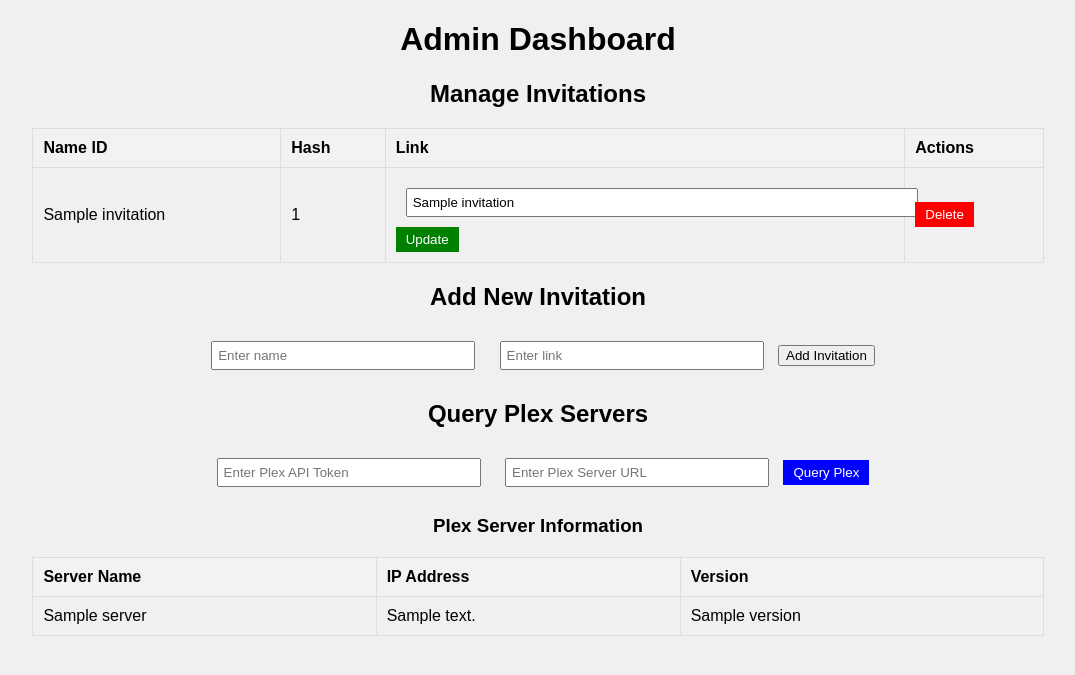
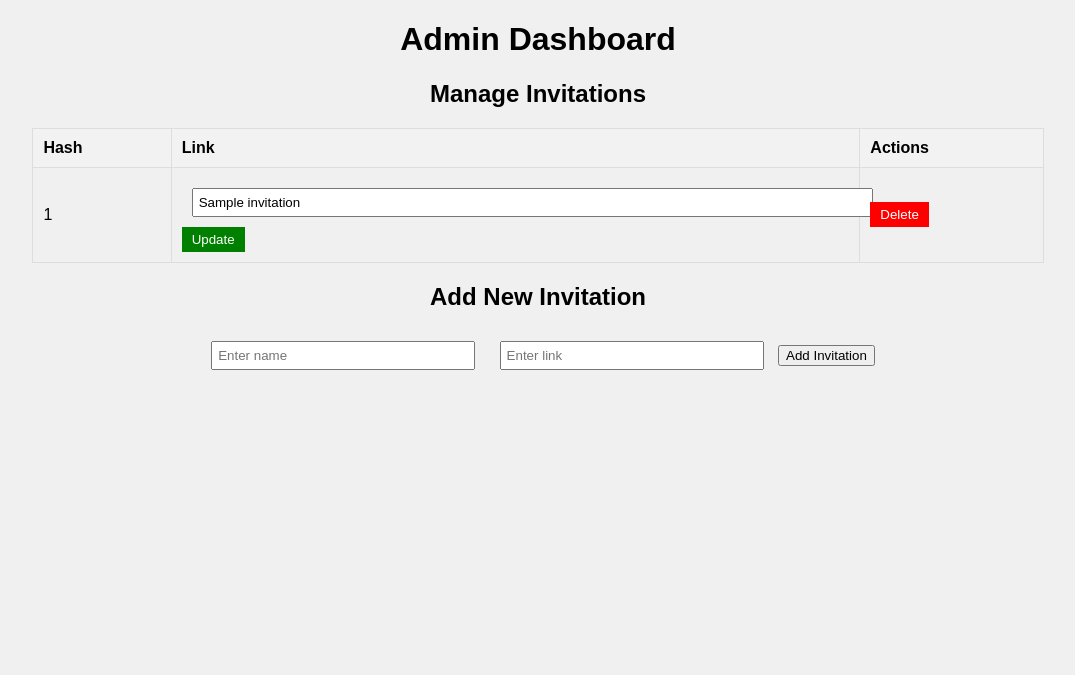
Before and after one commit to ibphantom/UniqueInvite, a Flask app: template app/templates/admin_dashboard.html in a window 1280 px wide. Shown: the top 675 px of the page, without its empty margins (102-1177 px from the left). Run offline with Flask 3, Linux system fonts and the light colour scheme; the template is opened without the code that fills it: most values are stand-ins (such as "Sample title", 1, 10 or a date in 2020).

Commit message:
Update admin_dashboard.html

```diff
--- a/app/templates/admin_dashboard.html
+++ b/app/templates/admin_dashboard.html
@@ -42,13 +42,6 @@
             border: none;
             cursor: pointer;
         }
-        .query-button {
-            color: white;
-            background-color: blue;
-            padding: 5px 10px;
-            border: none;
-            cursor: pointer;
-        }
     </style>
 </head>
 <body>
@@ -59,7 +52,6 @@
     <table>
         <thead>
             <tr>
-                <th>Name ID</th>
                 <th>Hash</th>
                 <th>Link</th>
                 <th>Actions</th>
@@ -68,7 +60,6 @@
         <tbody>
             {% for invitation in invitations %}
             <tr>
-                <td>{{ invitation[2] }}</td> <!-- Name ID -->
                 <td>{{ invitation[0] }}</td> <!-- Hash -->
                 <td>
                     <form action="/update_invitation" method="post">
@@ -95,40 +86,5 @@
         <input type="submit" value="Add Invitation">
     </form>
 
-    <h2>Query Plex Servers</h2>
-    <form action="/query_plex" method="post">
-        <input type="text" name="plex_token" placeholder="Enter Plex API Token" required>
-        <input type="text" name="plex_server_url" placeholder="Enter Plex Server URL" required>
-        <input type="submit" value="Query Plex" class="query-button">
-    </form>
-
-    <h3>Plex Server Information</h3>
-    {% if plex_servers %}
-        <table>
-            <thead>
-                <tr>
-                    <th>Server Name</th>
-                    <th>IP Address</th>
-                    <th>Version</th>
-                </tr>
-            </thead>
-            <tbody>
-                {% for server in plex_servers %}
-                <tr>
-                    <td>{{ server.name }}</td>
-                    <td>{{ server.address }}</td>
-                    <td>{{ server.version }}</td>
-                </tr>
-                {% endfor %}
-            </tbody>
-        </table>
-    {% else %}
-        <p>No Plex server data available. Query to fetch information.</p>
-    {% endif %}
-
-    {% if error %}
-        <p style="color: red;">{{ error }}</p>
-    {% endif %}
-
 </body>
 </html>
```
